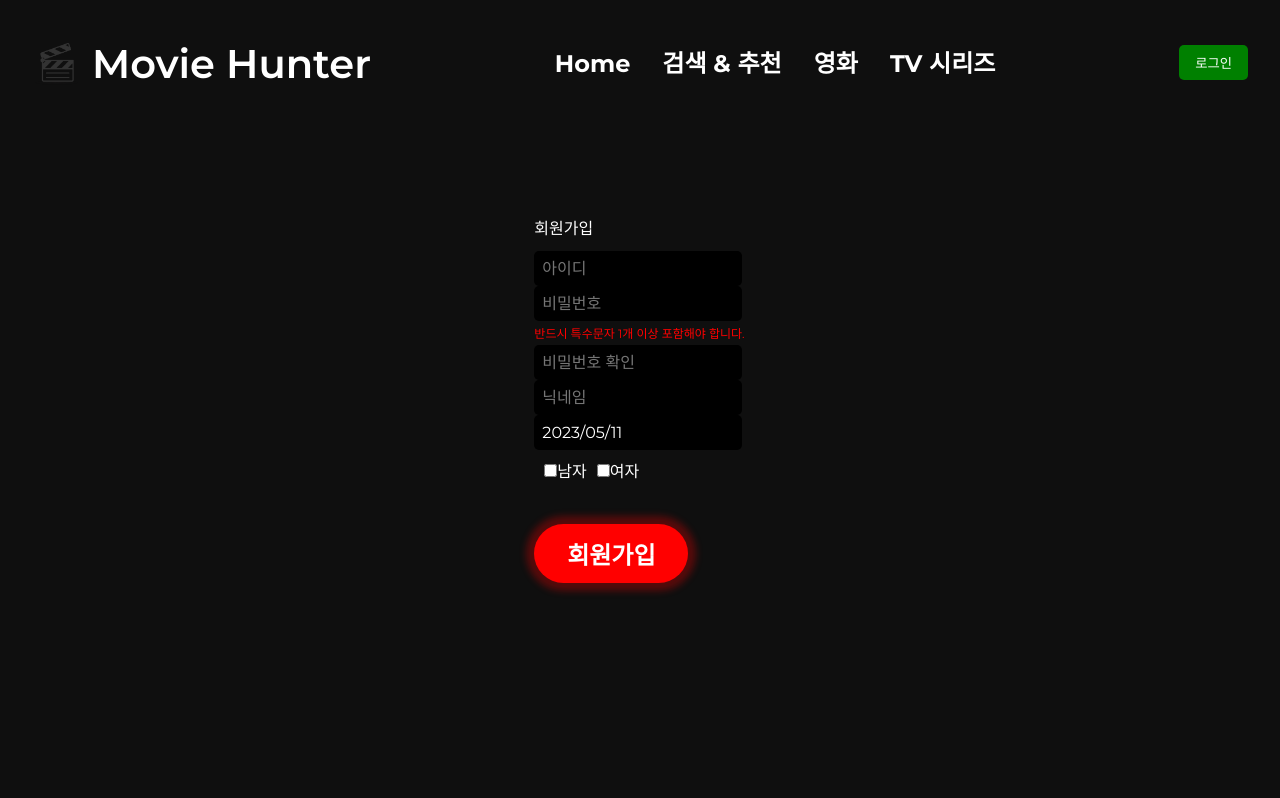
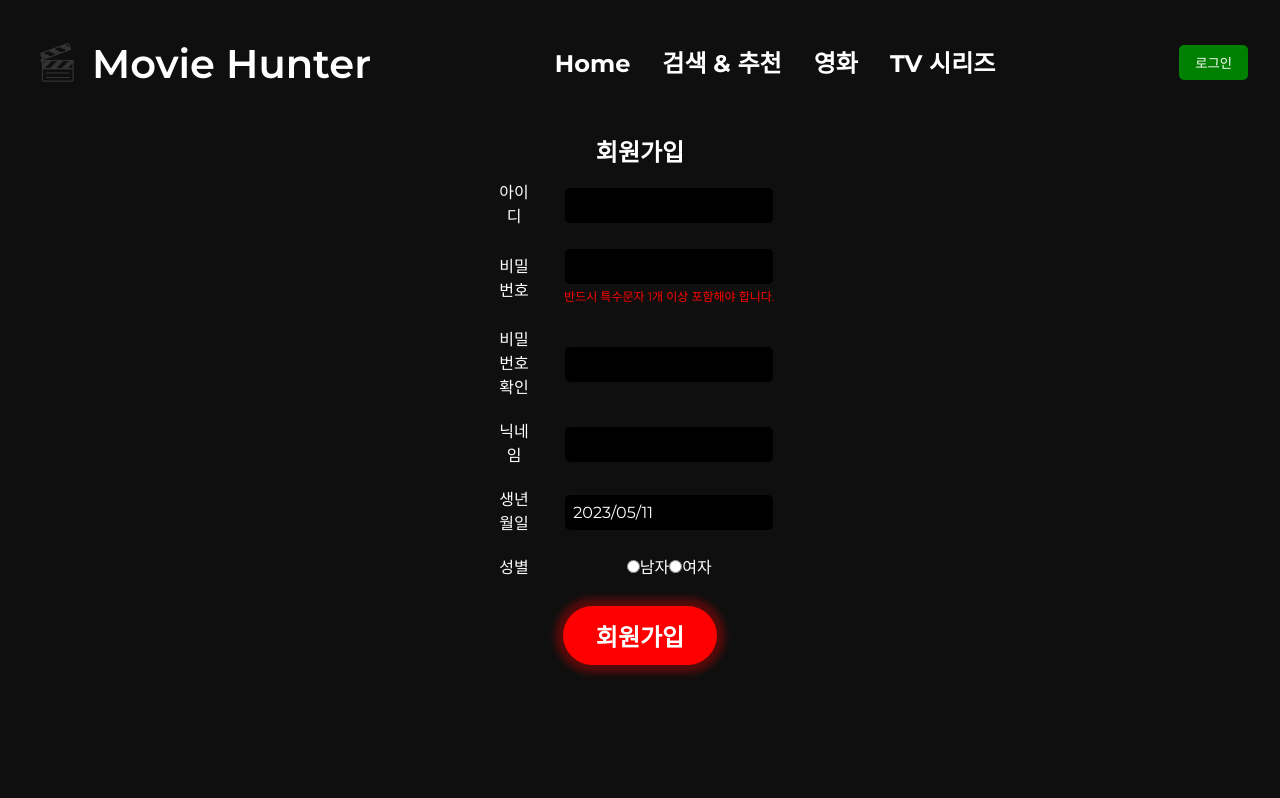
Before and after one commit to GNchoo/Movie_Hunter, a React (Create React App) app: page /sign in a window 1280 px wide. Shown: the top 798 px of the page. Built offline with nearby package versions, Linux system fonts and the light colour scheme; the HTML template or start-up script is replaced by a standard one.

Commit message:
회원가입창 테이블화

```diff
--- a/src/components/Sign/SignForm.jsx
+++ b/src/components/Sign/SignForm.jsx
@@ -65,22 +65,30 @@ const SignForm = () => {
   return (
     <div>
       <Container>
+        <h2>회원가입</h2>
         <form onSubmit={handleSubmit}>
-          <header style={{ marginBottom: "10px" }}>회원가입</header>
+          <table>
+            <tbody>
+              <tr>
+                <td>
+                  <label>아이디</label>
+                </td>
+                <td>
                   <Input
                     type="text"
-            style={{ marginBottom: "10px" }}
-            placeholder="아이디"
                     value={username}
-            onChange={(e) => {
-              setUsername(e.target.value);
-            }}
+                    onChange={(e) => setUsername(e.target.value)}
                     required
                   />
-          <br />
+                </td>
+              </tr>
+              <tr>
+                <td>
+                  <label>비밀번호</label>
+                </td>
+                <td>
                   <Input
                     type="password"
-            placeholder="비밀번호"
                     value={password}
                     onChange={(e) => {
                       setPassword(e.target.value);
@@ -92,65 +100,78 @@ const SignForm = () => {
                     }}
                     required
                   />
+                  <br />
                   {!passwordOk ? (
-            <Warning>
-              {" "}
-              <br />
-              반드시 특수문자 1개 이상 포함해야 합니다.
-            </Warning>
-          ) : (
-            <div style={{ marginBottom: "10px" }} />
-          )}
-          <br />
+                    <Warning>반드시 특수문자 1개 이상 포함해야 합니다.</Warning>
+                  ) : null}
+                </td>
+              </tr>
+              <tr>
+                <td>
+                  <label>비밀번호 확인</label>
+                </td>
+                <td>
                   <Input
                     type="password"
-            placeholder="비밀번호 확인"
                     value={confirmPassword}
                     onChange={(e) => setConfirmPassword(e.target.value)}
                     required
                   />
-          <br />
+                </td>
+              </tr>
+              <tr>
+                <td>
+                  <label>닉네임</label>
+                </td>
+                <td>
                   <Input
-            style={{ marginTop: "10px" }}
                     type="text"
-            placeholder="닉네임"
                     value={name}
                     onChange={(e) => setName(e.target.value)}
                     required
                   />
-          <br />
+                </td>
+              </tr>
+              <tr>
+                <td>
+                  <label>생년월일</label>
+                </td>
+                <td>
                   <DatePicker
                     locale={ko}
                     selected={birth}
                     dateFormat="yyyy/MM/dd"
                     onChange={(date) => setBirth(date)}
                   />
-          <br />
-          <div style={{ marginTop: "10px" }}>
+                </td>
+              </tr>
+              <tr>
+                <td>
+                  <label>성별</label>
+                </td>
+                <td>
                   <input
-              style={{ marginLeft: "10px" }}
-              type="checkbox"
+                    type="radio"
                     name="gender"
                     value="male"
                     checked={sex === "male"}
                     onChange={HandleClickRadioButton}
                   />
                   <label>남자</label>
-            <label>
                   <input
-                style={{ marginLeft: "10px" }}
-                type="checkbox"
+                    type="radio"
                     name="gender"
                     value="female"
                     checked={sex === "female"}
                     onChange={HandleClickRadioButton}
                   />
-              여자
-            </label>
-          </div>{" "}
-          <br />
+                  <label>여자</label>
+                </td>
+              </tr>
+            </tbody>
+          </table>
+        </form>
         <Button type="submit">회원가입</Button>
-        </form>
       </Container>
     </div>
   );
```
Lines whose indentation alone changed are shown as unchanged.
